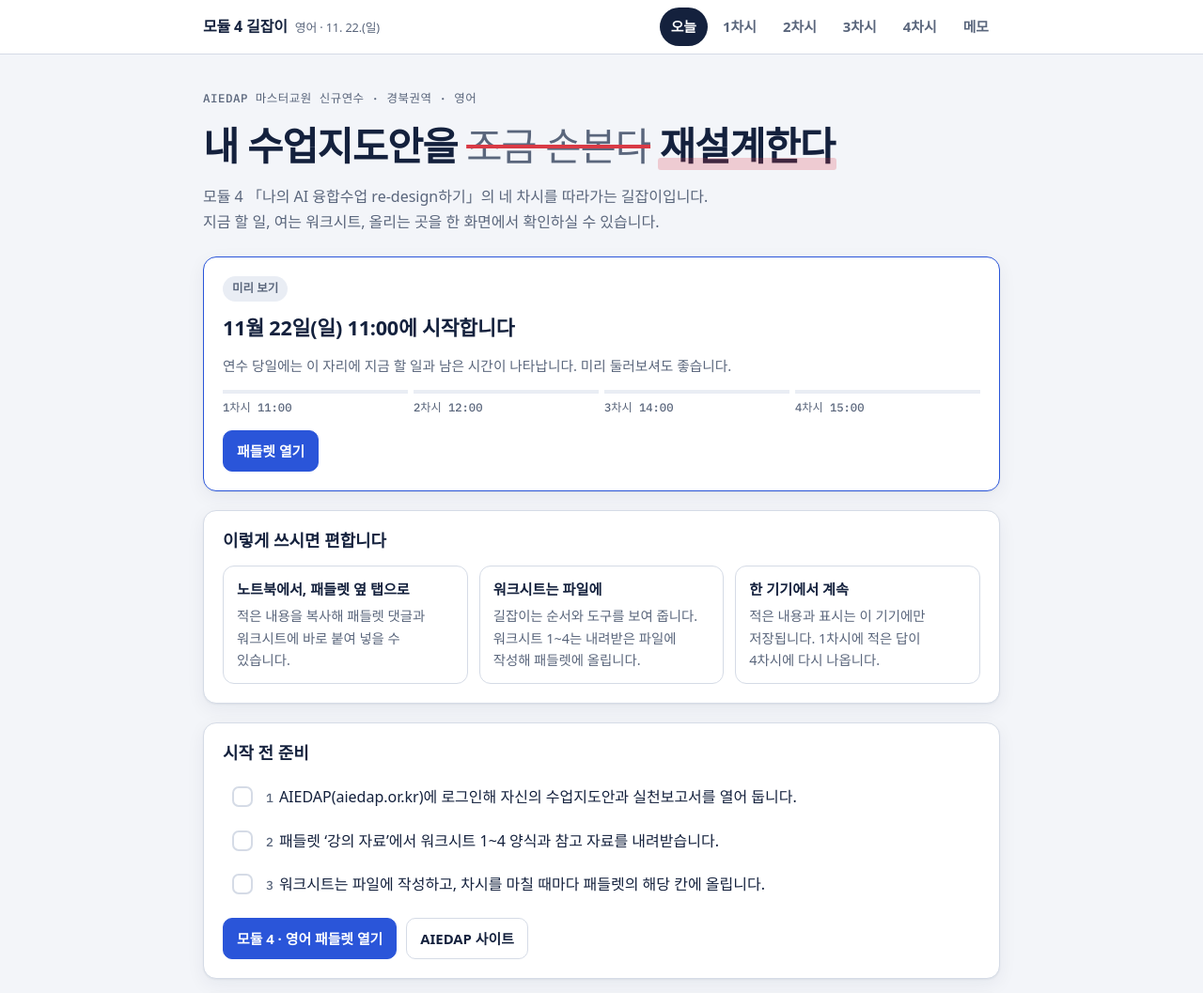
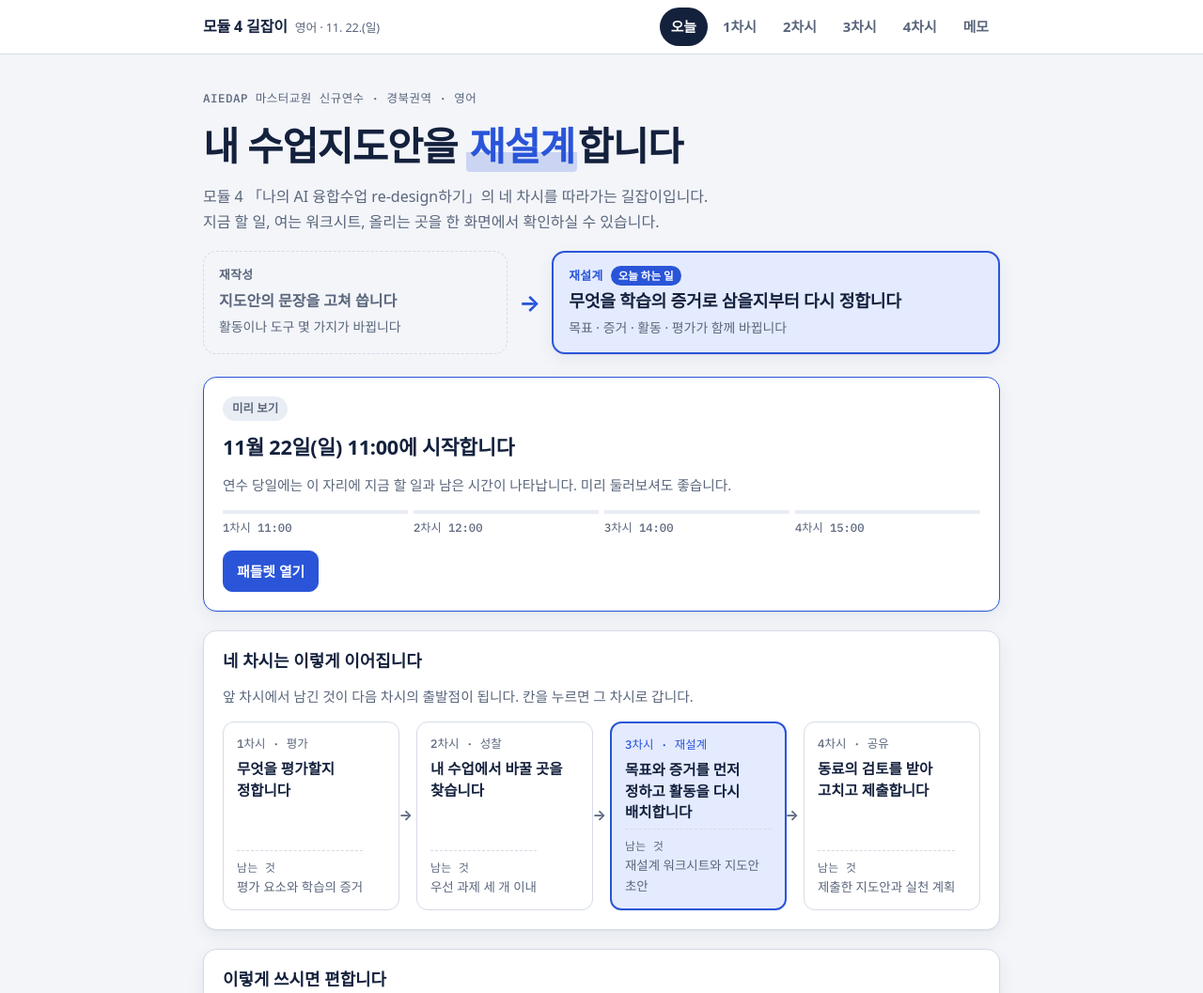
Before and after one commit to dylee0319/module4, a plain HTML site: page index.html in a window 1280 px wide. Shown: the top 1057 px of the page at 94% size. Drawn offline with Linux system fonts and the light colour scheme; a web font is replaced by a local one.

Commit message:
Add files via upload

```diff
--- a/index.html
+++ b/index.html
@@ -7,7 +7,7 @@
 <meta name="claude:viewport-fit-sides" content="cover">
 <link rel="stylesheet" href="https://fonts.googleapis.com/css2?family=IBM+Plex+Sans+KR:wght@400;500;600;700&family=IBM+Plex+Mono:wght@500;600&display=swap">
 <style>
-/* 레이아웃: 한 단 880px. 위에는 차시 탭, 본문은 '지금 할 일 → 활동 카드 → 참고와 도구' 순서. 고쳐 쓴 자리를 보여 주는 교정 표시(지운 말과 넣은 말)가 유일한 장식. */
+/* 레이아웃: 한 단 880px. 위에는 차시 탭, 본문은 '지금 할 일 → 활동 카드 → 참고와 도구' 순서. 강조는 줄을 긋지 않고 색과 굵기, 테두리의 대비로 한다. 지운 말·넣은 말 표시는 학생이 실제로 고친 문장에만 쓴다. */
 :root{
   --bg:#f3f5f9; --surface:#ffffff; --sunk:#e9edf4; --ink:#14213d; --muted:#5a667c; --line:#d5dbe6;
   --accent:#2a55d9; --accent-ink:#ffffff; --accent-soft:#e4ebff;
@@ -59,9 +59,33 @@ main{padding-block:28px 120px}
 .hero{display:flex;flex-direction:column;gap:14px;padding-block:8px 4px}
 .eyebrow{font-family:var(--mono);font-size:.78rem;letter-spacing:.04em;color:var(--muted)}
 .hero h1{font-size:clamp(1.7rem,5.2vw,2.6rem);font-weight:700;letter-spacing:-.025em}
-.hero h1 del{color:var(--muted);text-decoration-color:var(--mark);text-decoration-thickness:.09em;font-weight:500}
-.hero h1 ins{text-decoration:none;color:var(--ink);position:relative;white-space:nowrap}
-.hero h1 ins::after{content:"";position:absolute;left:-2px;right:-2px;bottom:.04em;height:.32em;background:var(--mark);opacity:.22;border-radius:3px}
+.hero h1 em{font-style:normal;color:var(--accent);white-space:nowrap;padding:0 .08em;border-radius:4px;background:linear-gradient(transparent 62%,color-mix(in srgb,var(--accent) 20%,transparent) 62%)}
+.shift{display:grid;grid-template-columns:minmax(0,.85fr) auto minmax(0,1.25fr);gap:12px;align-items:stretch;margin-top:4px}
+.shift > div{border-radius:14px;padding:14px 16px;display:flex;flex-direction:column;gap:4px;min-width:0}
+.shift .lab{display:flex;align-items:center;gap:8px}
+.shift .from{border:1px dashed var(--line);color:var(--muted)}
+.shift .from b{font-weight:600;font-size:1rem}
+.shift .to{border:2px solid var(--accent);background:var(--accent-soft);box-shadow:var(--shadow)}
+.shift .to .lab{color:var(--accent)}
+.shift .to b{font-size:1.14rem;letter-spacing:-.012em;line-height:1.4}
+.shift small{font-size:.87rem}
+.shift .to small{color:var(--muted)}
+.shift .ar{align-self:center;color:var(--accent);font-size:1.5rem;font-weight:700;line-height:1}
+.shift .chip0{font-family:var(--text);font-size:.72rem;font-weight:700;letter-spacing:0;padding:1px 8px;border-radius:99px;background:var(--accent);color:var(--accent-ink)}
+@media (max-width:640px){.shift{grid-template-columns:1fr}.shift .ar{justify-self:center;transform:rotate(90deg)}}
+.flow{display:grid;grid-template-columns:repeat(4,minmax(0,1fr));gap:18px}
+.flow button{position:relative;text-align:left;border:1px solid var(--line);background:var(--surface);border-radius:12px;padding:12px 14px;display:flex;flex-direction:column;gap:6px;cursor:pointer;min-width:0}
+.flow button:hover{border-color:var(--ink)}
+.flow .k{font-family:var(--mono);font-size:.78rem;color:var(--muted);display:flex;align-items:center;gap:6px;flex-wrap:wrap}
+.flow b{font-size:.97rem;line-height:1.45}
+.flow .o{margin-top:auto;border-top:1px dashed var(--line);padding-top:8px;font-size:.84rem;color:var(--muted)}
+.flow .o i{font-style:normal;display:block;font-family:var(--mono);font-size:.74rem;letter-spacing:.03em}
+.flow button:not(:last-child)::after{content:"→";position:absolute;right:-15px;top:50%;transform:translateY(-50%);color:var(--muted);font-weight:700;font-size:.95rem}
+.flow button.core{border:2px solid var(--accent);background:var(--accent-soft)}
+.flow button.core .k{color:var(--accent)}
+@media (max-width:760px){.flow{grid-template-columns:1fr 1fr;gap:10px}.flow button:not(:last-child)::after{content:none}}
+@media (max-width:420px){.flow{grid-template-columns:1fr}}
+.dim{color:var(--muted)}
 .hero p{color:var(--muted);max-width:60ch}
 
 .card{background:var(--surface);border:1px solid var(--line);border-radius:var(--r);padding:20px;box-shadow:var(--shadow);display:flex;flex-direction:column;gap:14px;min-width:0}
@@ -156,7 +180,8 @@ tr:last-child td{border-bottom:0}
 .mini{border:1px solid var(--line);border-radius:12px;padding:12px 14px;display:flex;flex-direction:column;gap:4px;min-width:0}
 .mini b{font-size:.95rem}
 .mini span{color:var(--muted);font-size:.9rem}
-.mini.no b{text-decoration:line-through;text-decoration-color:var(--mark)}
+.mini.no{border-style:dashed;background:var(--sunk)}
+.mini.no b{color:var(--muted)}
 
 .chips{display:flex;flex-wrap:wrap;gap:8px}
 .chip{border:1px solid var(--line);background:var(--surface);border-radius:999px;padding:6px 12px;font-size:.9rem;font-weight:600;cursor:pointer}
@@ -488,12 +513,23 @@ function dayCard(){
   });
   return h("section",{class:"card"},[h("h2",{text:"오늘의 순서"}),h("p",{class:"sub",text:"차시마다 설명을 먼저 듣고, 나머지 시간은 끊지 않고 작업합니다."}),wrap]);
 }
+var FLOW=[["s1","1차시 · 평가","무엇을 평가할지 정합니다","평가 요소와 학습의 증거"],["s2","2차시 · 성찰","내 수업에서 바꿀 곳을 찾습니다","우선 과제 세 개 이내"],["s3","3차시 · 재설계","목표와 증거를 먼저 정하고 활동을 다시 배치합니다","재설계 워크시트와 지도안 초안"],["s4","4차시 · 공유","동료의 검토를 받아 고치고 제출합니다","제출한 지도안과 실천 계획"]];
+function flowCard(){
+  return h("section",{class:"card"},[h("h2",{text:"네 차시는 이렇게 이어집니다"}),h("p",{class:"sub",text:"앞 차시에서 남긴 것이 다음 차시의 출발점이 됩니다. 칸을 누르면 그 차시로 갑니다."}),
+    h("div",{class:"flow"},FLOW.map(function(f){ return h("button",{type:"button",class:f[0]==="s3"?"core":null,onclick:function(){ go(f[0]); }},[h("span",{class:"k"},[f[1]]),h("b",{text:f[2]}),h("span",{class:"o"},[h("i",{text:"남는 것"}),f[3]])]); }))]);
+}
 function viewToday(){
   var prep=[["AIEDAP(aiedap.or.kr)에 로그인해 자신의 수업지도안과 실천보고서를 열어 둡니다.",""],["패들렛 ‘강의 자료’에서 워크시트 1~4 양식과 참고 자료를 내려받습니다.",""],["워크시트는 파일에 작성하고, 차시를 마칠 때마다 패들렛의 해당 칸에 올립니다.",""]];
   var ul=h("ul",{class:"checks"},prep.map(function(p,i){ var id="prep-"+i, cb=h("input",{type:"checkbox",id:id}); cb.checked=!!get(id,false); cb.addEventListener("change",function(){ set(id,cb.checked); }); return h("li",{},[h("label",{for:id},[cb,h("span",{},[h("span",{class:"n",text:String(i+1)}),p[0]])])]); }));
   return [
-    h("section",{class:"hero"},[h("div",{class:"eyebrow",text:"AIEDAP 마스터교원 신규연수 · 경북권역 · 영어"}),h("h1",{html:"내 수업지도안을 <del>조금 손본다</del> <ins>재설계한다</ins>"}),h("p",{text:"모듈 4 「나의 AI 융합수업 re-design하기」의 네 차시를 따라가는 길잡이입니다. 지금 할 일, 여는 워크시트, 올리는 곳을 한 화면에서 확인하실 수 있습니다."})]),
+    h("section",{class:"hero"},[h("div",{class:"eyebrow",text:"AIEDAP 마스터교원 신규연수 · 경북권역 · 영어"}),h("h1",{html:"내 수업지도안을 <em>재설계</em>합니다"}),h("p",{text:"모듈 4 「나의 AI 융합수업 re-design하기」의 네 차시를 따라가는 길잡이입니다. 지금 할 일, 여는 워크시트, 올리는 곳을 한 화면에서 확인하실 수 있습니다."}),
+      h("div",{class:"shift"},[
+        h("div",{class:"from"},[h("span",{class:"lab",text:"재작성"}),h("b",{text:"지도안의 문장을 고쳐 씁니다"}),h("small",{text:"활동이나 도구 몇 가지가 바뀝니다"})]),
+        h("span",{class:"ar","aria-hidden":"true",text:"→"}),
+        h("div",{class:"to"},[h("span",{class:"lab"},["재설계",h("span",{class:"chip0",text:"오늘 하는 일"})]),h("b",{text:"무엇을 학습의 증거로 삼을지부터 다시 정합니다"}),h("small",{text:"목표 · 증거 · 활동 · 평가가 함께 바뀝니다"})])
+      ])]),
     nowCard(),
+    flowCard(),
     h("section",{class:"card"},[h("h2",{text:"이렇게 쓰시면 편합니다"}),h("div",{class:"how"},[h("div",{class:"mini"},[h("b",{text:"노트북에서, 패들렛 옆 탭으로"}),h("span",{text:"적은 내용을 복사해 패들렛 댓글과 워크시트에 바로 붙여 넣을 수 있습니다."})]),h("div",{class:"mini"},[h("b",{text:"워크시트는 파일에"}),h("span",{text:"길잡이는 순서와 도구를 보여 줍니다. 워크시트 1~4는 내려받은 파일에 작성해 패들렛에 올립니다."})]),h("div",{class:"mini"},[h("b",{text:"한 기기에서 계속"}),h("span",{text:"적은 내용과 표시는 이 기기에만 저장됩니다. 1차시에 적은 답이 4차시에 다시 나옵니다."})])])]),
     h("section",{class:"card"},[h("h2",{text:"시작 전 준비"}),ul,h("div",{class:"row"},[h("a",{class:"btn primary",href:PADLET,target:"_blank",rel:"noopener",text:"모듈 4 · 영어 패들렛 열기"}),h("a",{class:"btn",href:"https://aiedap.or.kr",target:"_blank",rel:"noopener",text:"AIEDAP 사이트"})])]),
     dayCard(),
@@ -586,7 +622,7 @@ function refS1(){
       ["<span class='rev'><del>It is very old and beautiful.</del> → <ins>자연과 불교 미술의 조화를 말하는 문장</ins></span>","왜 아름다운지가 빠져 있었다"],
       ["<span class='rev'><ins>자전거를 빌려 다니라는 문장을 새로 넣음</ins></span>","AI 초안은 어느 도시에나 맞는 안내 같아서, 경주다운 것을 넣고 싶었다"],
       ["“museum without walls”는 그대로 둠","찾아보니 실제로 쓰는 표현이어서 유지했다"]]),h("p",{class:"note",text:"최종 글에는 보이지 않던 학생 B의 판단이 이 기록에 남아 있습니다. 학생과 기록은 설명을 위해 구성한 가상 자료입니다."})],"r-b"),
-    det("평가에 포함되는 것, 포함되지 않는 것",null,[h("div",{class:"grid2"},[["① 언어적 판단","AI가 제안한 표현 중 무엇을 골랐고 무엇을 버렸는가, 그 이유는 무엇인가"],["② 맥락 판단","AI가 만든 영어가 듣는 사람과 상황, 문화 맥락에 맞는가"],["③ 정보 검증","AI가 준 내용을 원문이나 출처와 맞춰 보았는가"],["④ 학생의 몫","최종 글에 학생 자신이 하려던 말이 남아 있는가"]].map(function(x){return h("div",{class:"mini"},[h("b",{text:x[0]}),h("span",{text:x[1]})]);})),h("div",{class:"grid2"},[["도구를 다루는 능력","영어과 성취기준이 겨냥하는 수행이 아니다"],["프롬프트 작성 기술","수업에서 가르치지 않은 것을 평가하게 된다"],["AI 결과물의 완성도","학생이 아니라 도구의 성능을 평가하게 된다"]].map(function(x){return h("div",{class:"mini no"},[h("b",{text:x[0]}),h("span",{text:x[1]})]);}))],"r-in"),
+    det("평가에 포함되는 것, 포함되지 않는 것",null,[h("div",{class:"lab",text:"평가에 포함되는 것"}),h("div",{class:"grid2"},[["① 언어적 판단","AI가 제안한 표현 중 무엇을 골랐고 무엇을 버렸는가, 그 이유는 무엇인가"],["② 맥락 판단","AI가 만든 영어가 듣는 사람과 상황, 문화 맥락에 맞는가"],["③ 정보 검증","AI가 준 내용을 원문이나 출처와 맞춰 보았는가"],["④ 학생의 몫","최종 글에 학생 자신이 하려던 말이 남아 있는가"]].map(function(x){return h("div",{class:"mini"},[h("b",{text:x[0]}),h("span",{text:x[1]})]);})),h("div",{class:"lab",text:"평가에 포함되지 않는 것"}),h("div",{class:"grid2"},[["도구를 다루는 능력","영어과 성취기준이 겨냥하는 수행이 아니다"],["프롬프트 작성 기술","수업에서 가르치지 않은 것을 평가하게 된다"],["AI 결과물의 완성도","학생이 아니라 도구의 성능을 평가하게 된다"]].map(function(x){return h("div",{class:"mini no"},[h("b",{text:x[0]}),h("span",{text:x[1]})]);}))],"r-in"),
     det("세 가지 사례",null,[table(["","① 챗봇 역할극","② 초안 고쳐 쓰기","③ 기사 분석"],[["<b>AI의 역할</b>","학생과 대화하는 상대","검토해야 할 초안을 내놓는 쪽","많은 양을 다루는 분석 도구"],["<b>영어 활동</b>","교환학생에게 학교 축제를 안내한다","지역 문화를 소개하는 글을 다듬는다","여러 나라 기후 재난 기사를 비교한다"],["<b>수업 장면</b>","학생이 축제 일정과 장소를 영어로 안내하면, 챗봇이 교환학생이 되어 되묻거나 더 묻는다. 뜻이 통하지 않으면 학생은 표현을 바꾸어 다시 말한다.","학생이 소개할 내용을 메모로 정리해 AI에게 주면, AI가 영어 초안을 써 준다. 초안에는 문법 오류가 거의 없다. 학생은 초안을 읽고 자기 글로 다듬어 제출한다.","모둠이 여러 나라의 영어 기사 열 편을 AI에 넣어 나라별 요약과 공통점을 정리하게 한다. 학생은 그 정리를 바탕으로 비교 발표를 준비한다."]]),h("p",{class:"note",text:"모둠에서 맡은 사례에 대해 ‘학생의 무엇을 평가할지’와 ‘그 증거를 어디에서 모을지’를 패들렛 댓글로 적습니다."})],"r-case"),
     toolCase(),
     toolStd(),
@@ -623,7 +659,7 @@ function toolTitle(){
 }
 function refS3(){
   return [
-    det("Re-design이란",null,[table(["","이렇게 하면 일부만 바뀝니다","재설계"],[["<b>활동</b>","<span class='rev'><del>활동 두어 개를 다른 것으로 바꾼다</del></span>","목표와 증거를 먼저 정하고 활동을 다시 배치한다"],["<b>도구</b>","<span class='rev'><del>AI 도구를 최신 것으로 갈아 끼운다</del></span>","AI가 없으면 성립하지 않는 자리에 AI를 놓는다"],["<b>평가</b>","<span class='rev'><del>목표와 활동만 고치고 평가는 그대로 둔다</del></span>","바뀐 목표에 맞게 평가 계획도 함께 고친다"]])],"r-re"),
+    det("Re-design이란",null,[table(["","일부만 바뀌는 경우","재설계"],[["<b>활동</b>","<span class='dim'>활동 두어 개를 다른 것으로 바꾼다</span>","<b>목표와 증거를 먼저 정하고 활동을 다시 배치한다</b>"],["<b>도구</b>","<span class='dim'>AI 도구를 최신 것으로 갈아 끼운다</span>","<b>AI가 없으면 성립하지 않는 자리에 AI를 놓는다</b>"],["<b>평가</b>","<span class='dim'>목표와 활동만 고치고 평가는 그대로 둔다</span>","<b>바뀐 목표에 맞게 평가 계획도 함께 고친다</b>"]])],"r-re"),
     det("재설계 워크시트 일곱 칸과 강사 시연",null,[table(["칸","점검 질문","강사 수업으로 채운 예 (공통영어2 · 읽기)"],SEVEN.map(function(r){return ["<b>"+r[0]+"</b>",r[1],r[2]];})),h("p",{class:"note",text:"처음 구상은 ‘AI 요약을 읽고 논증의 뼈대 채우기’였습니다. ③에서 AI가 없어도 된다는 답이 나와 AI의 역할부터 다시 잡았습니다. 채우지 못한 칸은 4차시 동료 검토에서 의견을 구합니다."})],"r-seven"),
     det("영어과 문제해결 절차, AI와 학생의 몫",null,[table(["단계","AI가 하는 일","학생이 하는 일"],[["의사소통 과제 인식","실제 상황 자료를 보여 준다","목적과 듣는 사람을 정한다"],["맥락 이해","배경과 문화 정보를 정리한다","그 맥락이 맞는지 판단한다"],["언어 자료 분석","표현의 쓰임과 예문을 보여 준다","왜 그 표현을 고르는지 설명한다"],["표현 구상","초안과 다른 표현을 제안한다","최종 표현을 정하고 고친다"],["의사 전달 점검","발음과 읽기 쉬움을 점검한다","전달이 되었는지 스스로 평가한다"]]),h("p",{class:"note",text:"학생 쪽이 비어 있는 단계가 있다면 그 단계를 재설계해 주세요. (워크시트 3 · 2번)"})],"r-proc"),
     det("활동 뒤 정리 — 자주 막히는 두 곳","정리",[h("div",{class:"grid2"},[h("div",{class:"mini"},[h("b",{text:"③ AI의 역할"}),h("span",{text:"‘이 자료를 교사가 미리 만들어 주어도 되는가’를 먼저 물어봅니다. 된다면 학생마다 다른 결과를 받게 하거나, AI가 틀리거나 빠뜨리는 자리를 학생이 찾게 하는 길이 있습니다."})]),h("div",{class:"mini"},[h("b",{text:"② 증거"}),h("span",{text:"과정 기록은 한 줄짜리 칸으로 시작해 볼 수 있습니다. ‘고친 곳 하나와 그 이유’ 한 줄이면 처음 해 보는 반에서도 부담이 적습니다."})])])],"n-re"),
@@ -672,7 +708,7 @@ function refS4(){
     toolPick(), toolFb(),
     det("활동 뒤 정리 — 교실에서 바로 해 볼 한 가지","정리",[h("p",{text:"다음 쓰기 과제에 ‘고친 자리와 고친 이유’ 세 줄 칸을 덧붙여 보세요. 최종 글에서는 보이지 않던 학생의 판단이 기록에 남고, AI 초안을 거의 그대로 낸 학생에게도 배울 기회가 생깁니다."})],"n-end"),
     det("검토 준거 다섯 가지",null,[h("div",{class:"grid2"},CRIT.map(function(x){return h("div",{class:"mini"},[h("b",{text:x[0]}),h("span",{text:x[1]})]);})),h("p",{class:"note",text:"①~④는 1차시와 2차시에서 쓴 관점을 다시 쓰는 것이고, ⑤ 실행 가능성이 새로 더해졌습니다."})],"r-crit"),
-    det("피드백 문장 두 가지",null,[table(["","인상을 말하는 문장","실행을 돕는 문장"],[["<b>문장</b>","<span class='rev'><del>평가 요소가 부족합니다</del></span>","고친 이유를 적는 칸을 두면 증거가 남을 것 같습니다"],["<b>읽는 사람에게</b>","무엇을 어떻게 고쳐야 할지 알기 어렵다","고칠 자리와 방법이 함께 보인다"],["<b>받는 사람은</b>","방어하게 된다","바로 적용해 볼 수 있다"]])],"r-fb")
+    det("피드백 문장 두 가지",null,[table(["","인상을 말하는 문장","실행을 돕는 문장"],[["<b>문장</b>","<span class='dim'>평가 요소가 부족합니다</span>","<b>고친 이유를 적는 칸을 두면 증거가 남을 것 같습니다</b>"],["<b>읽는 사람에게</b>","무엇을 어떻게 고쳐야 할지 알기 어렵다","고칠 자리와 방법이 함께 보인다"],["<b>받는 사람은</b>","방어하게 된다","바로 적용해 볼 수 있다"]])],"r-fb")
   ];
 }
 function viewSess(s){
```
